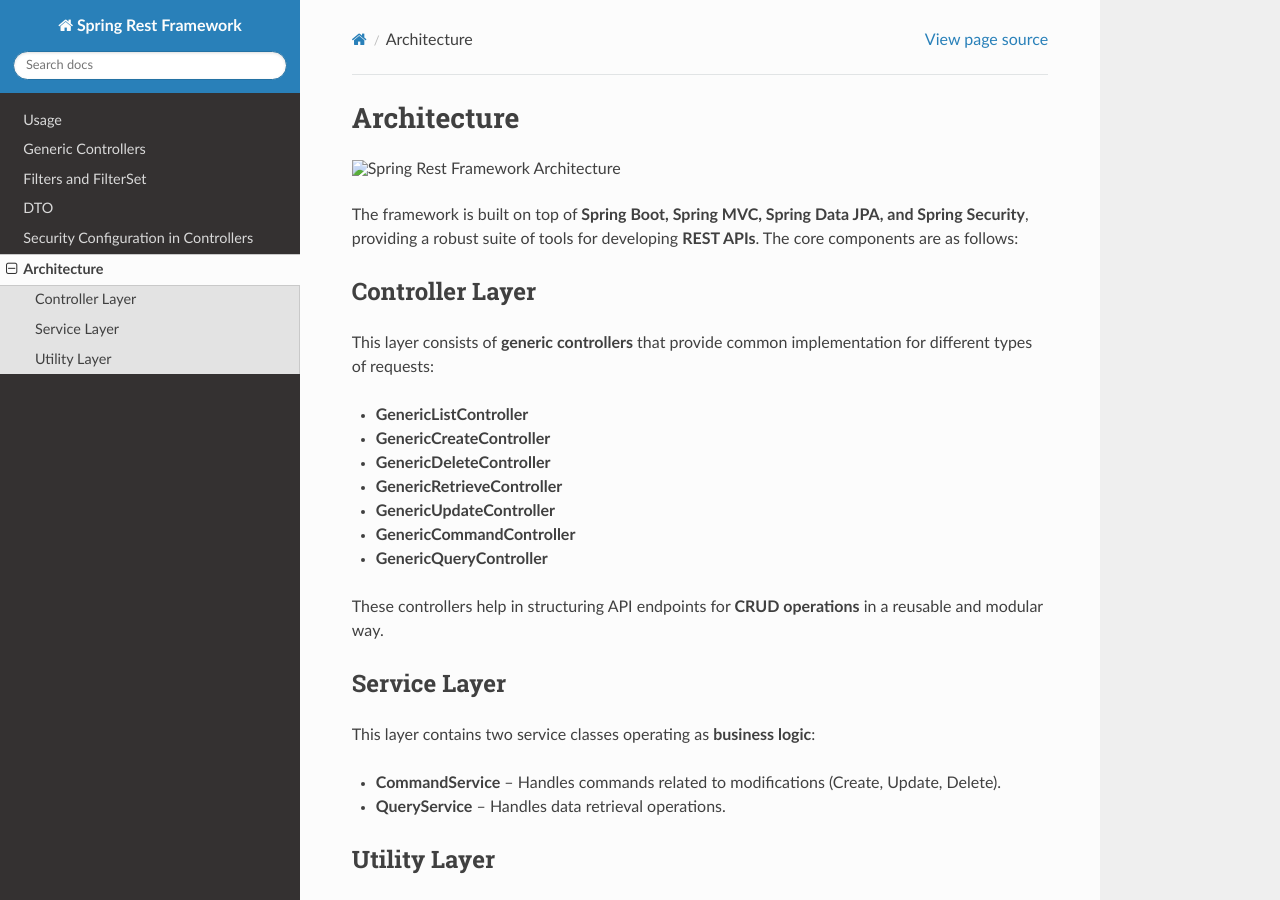
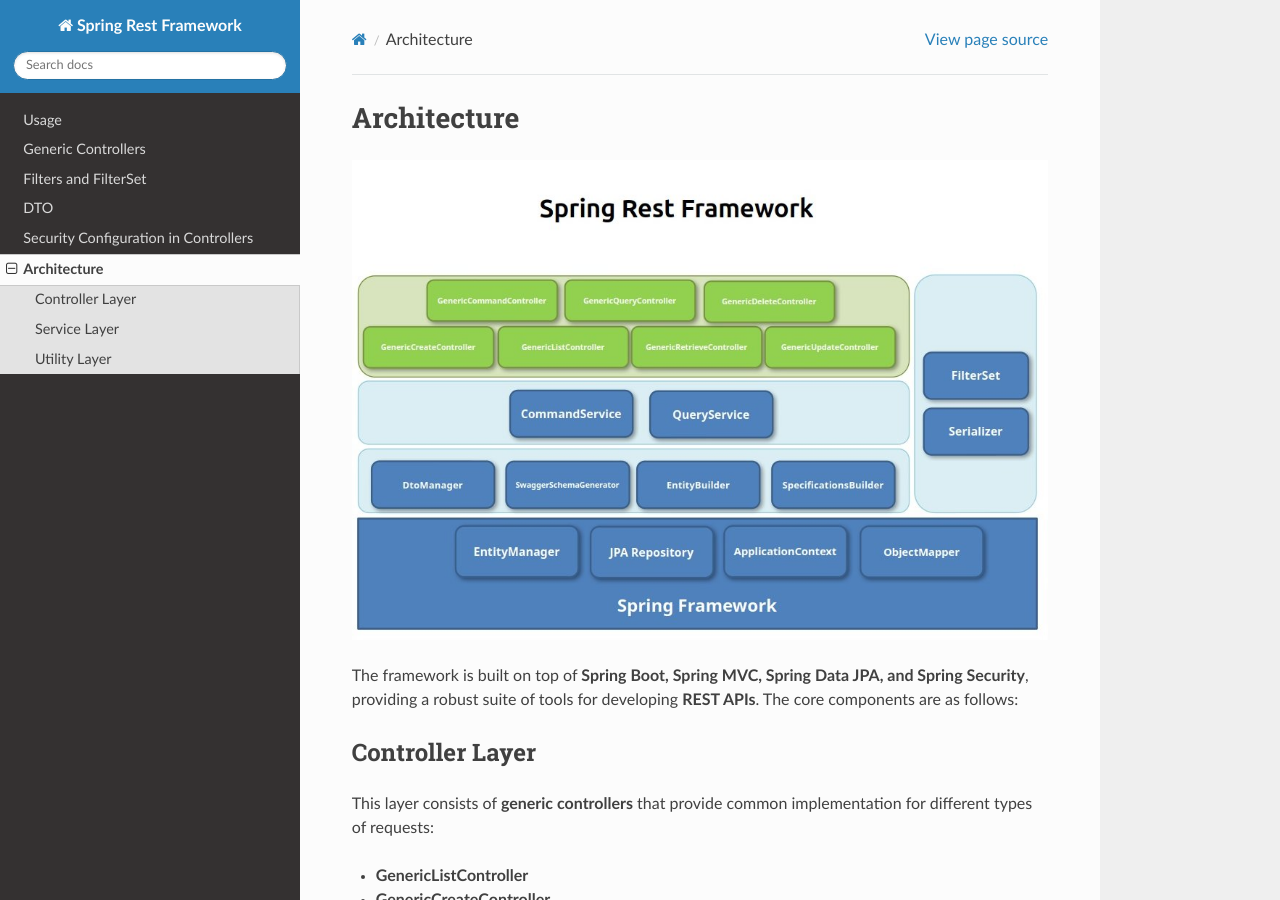
Before and after one commit to nikanique/spring-rest-framework-tutorial, a Sphinx documentation site: the page built from docs/source/Architecture.rst, in a window 1280 px wide and 900 px high. Built offline with Sphinx 7.4.7 and the Read the Docs theme 3.1.0, drawn with Linux system fonts in a browser that asks for light colours; pages that are not in the unit, such as notebooks, are missing from menus.

Commit message:
fix: resolve image issue

```diff
--- a/docs/source/Architecture.rst
+++ b/docs/source/Architecture.rst
@@ -2,7 +2,7 @@
 Architecture
 ============
 
-.. image:: images/spring_rest_framework.jpg
+.. image:: _images/spring_rest_framework.jpg
    :alt: Spring Rest Framework Architecture
 
 The framework is built on top of **Spring Boot, Spring MVC, Spring Data JPA, and Spring Security**, providing a robust suite of tools for developing **REST APIs**. The core components are as follows:
```
Also changed, not shown: docs/source/_images/spring_rest_framework.jpg (renamed from docs/source/images/spring_rest_framwork.jpg).
